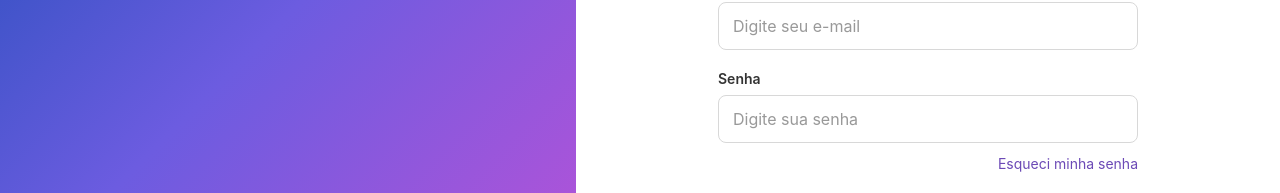
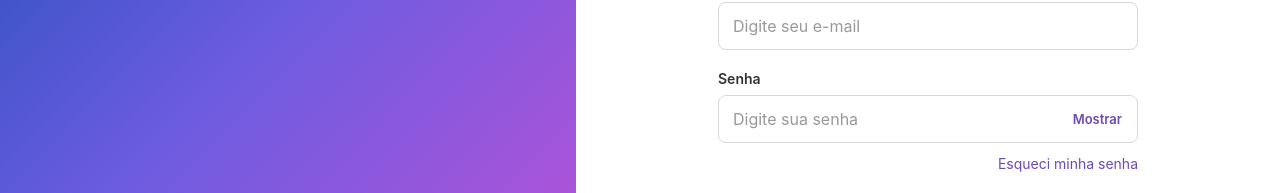
Before and after one commit to GabrielGuimaraes12/observatorio-turismo-srs, a React (Vite) app in the folder frontend/: page /login in a window 1280 px wide. Shown: the part 386-579 px from the top of the page. Built offline with nearby package versions, Linux system fonts and the light colour scheme; no server answers.

Commit message:
feat(login): add password visibility toggle

```diff
--- a/frontend/src/pages/Login/Login.css
+++ b/frontend/src/pages/Login/Login.css
@@ -119,6 +119,48 @@
   box-shadow: 0 0 0 3px rgba(108, 92, 224, 0.12);
 }
 
+.password-input-container {
+  position: relative;
+  width: 100%;
+  margin-bottom: 20px;
+}
+
+.password-input-container input {
+  box-sizing: border-box;
+  margin-bottom: 0;
+  padding-right: 90px;
+}
+
+.password-input-container .toggle-password-visibility {
+  position: absolute;
+  top: 50%;
+  right: 12px;
+  transform: translateY(-50%);
+  padding: 4px;
+  border: none;
+  background: transparent;
+  color: #6c4ab6;
+  font-size: 13px;
+  font-weight: 600;
+  cursor: pointer;
+}
+
+.password-input-container .toggle-password-visibility:hover {
+  color: #0a4aad;
+  text-decoration: underline;
+}
+
+.password-input-container .toggle-password-visibility:focus-visible {
+  outline: 2px solid #6c5ce0;
+  outline-offset: 2px;
+  border-radius: 4px;
+}
+
+.password-input-container .toggle-password-visibility:disabled {
+  cursor: not-allowed;
+  opacity: 0.6;
+}
+
 .forgot-password {
   align-self: flex-end;
   margin-top: -8px;
--- a/frontend/src/pages/Login/Login.tsx
+++ b/frontend/src/pages/Login/Login.tsx
@@ -13,6 +13,7 @@ export function Login() {
 
   const [emailError, setEmailError] = useState('');
   const [passwordError, setPasswordError] = useState('');
+  const [showPassword, setShowPassword] = useState(false);
   const [loginError, setLoginError] = useState('');
   const [loginSuccess, setLoginSuccess] = useState('');
   const [isLoading, setIsLoading] = useState(false);
@@ -135,9 +136,10 @@ export function Login() {
 
             <label htmlFor="password">Senha</label>
 
+            <div className="password-input-container">
               <input
                 id="password"
-              type="password"
+                type={showPassword ? 'text' : 'password'}
                 value={password}
                 onChange={(event) => {
                   setPassword(event.target.value);
@@ -148,7 +150,17 @@ export function Login() {
                 placeholder="Digite sua senha"
                 disabled={isLoading}
               />
-
+              <button
+                type="button"
+                className="toggle-password-visibility"
+                onClick={() => setShowPassword((visible) => !visible)}
+                aria-label={showPassword ? 'Ocultar senha' : 'Mostrar senha'}
+                aria-pressed={showPassword}
+                disabled={isLoading}
+                >
+                  {showPassword ? 'Ocultar' : 'Mostrar'}
+                </button>
+            </div>
             {passwordError && (
               <span className="login-error">
                 {passwordError}
```
Also changed, not shown: 1 other file (tests, documents, lock files or other folders). Lines whose indentation alone changed are shown as unchanged.
